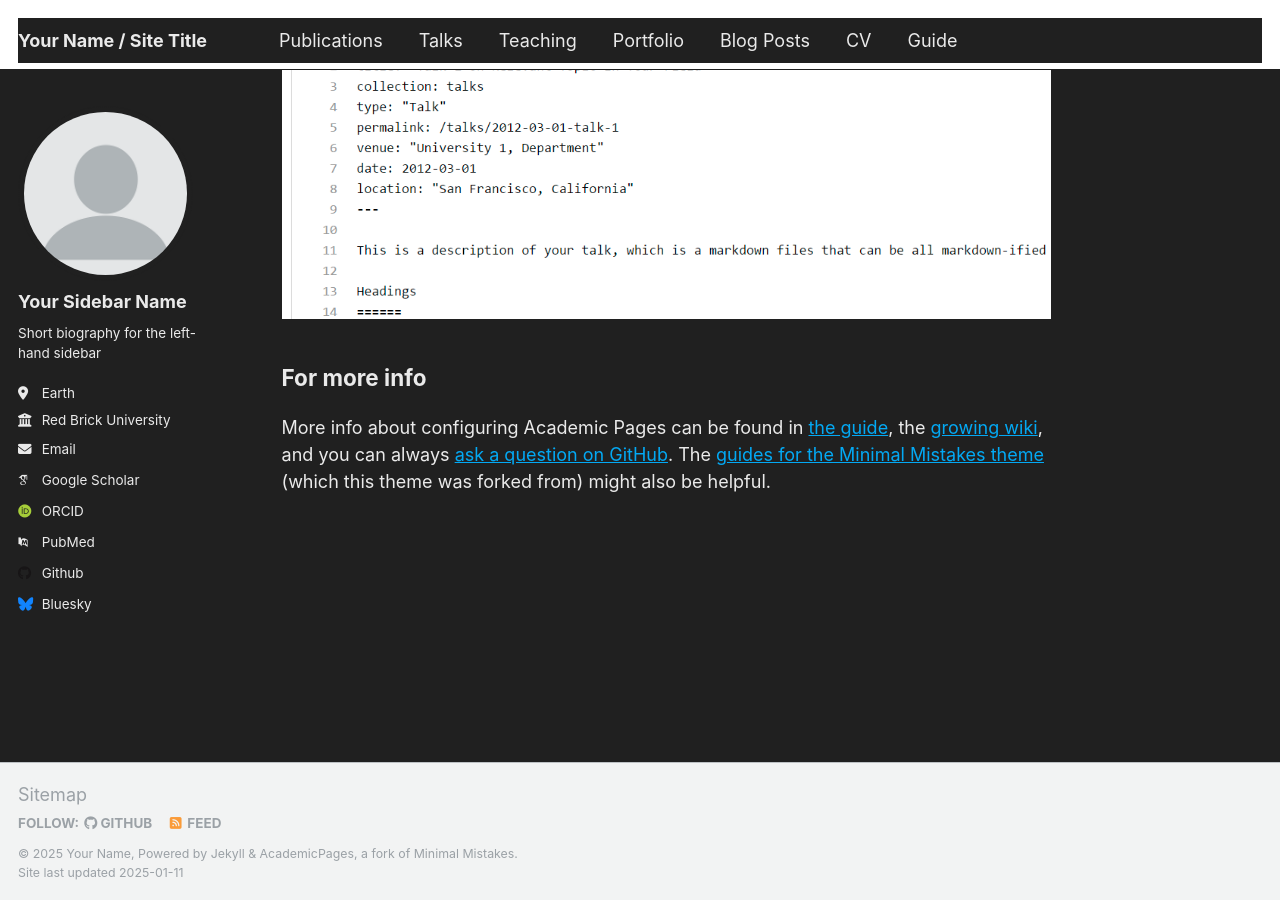
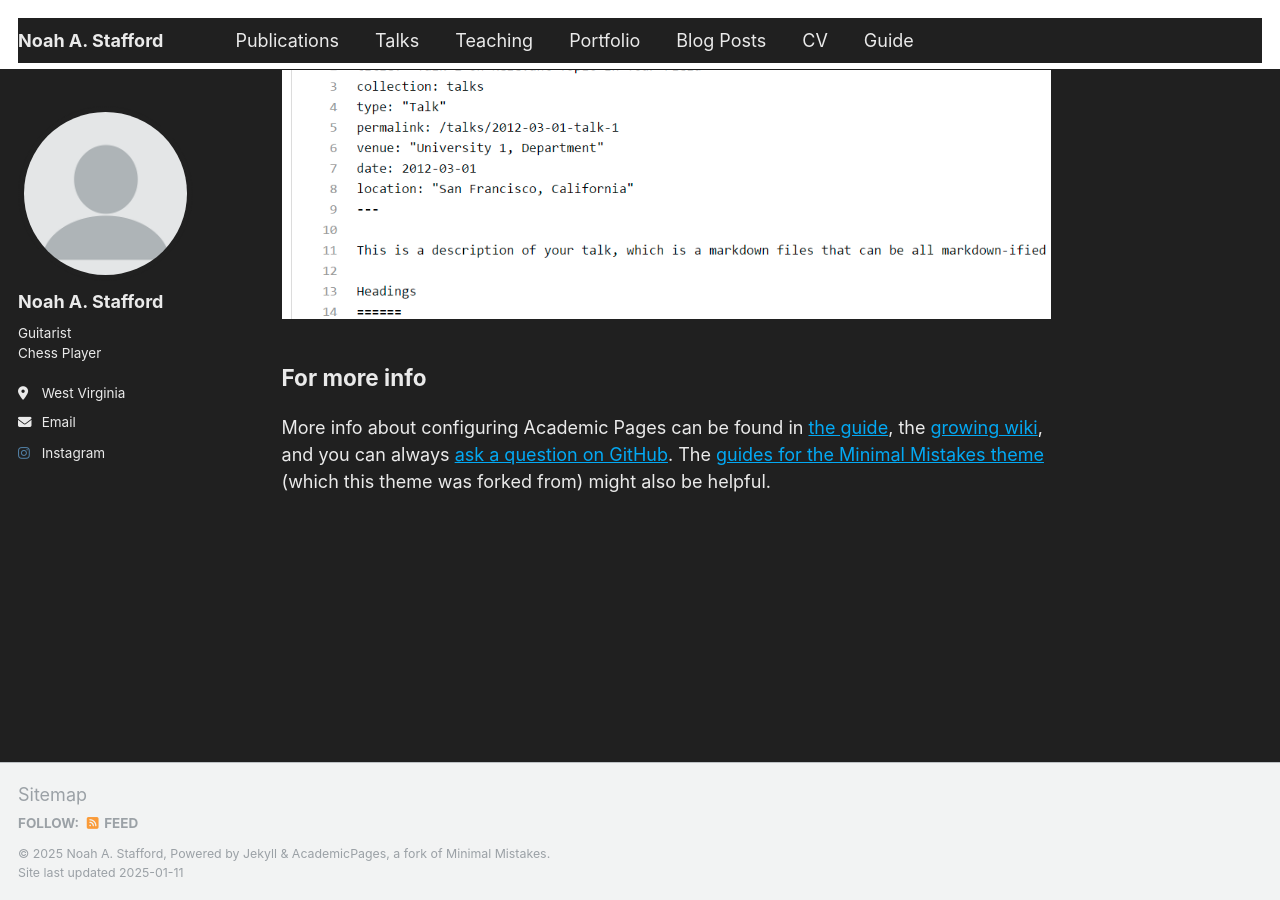
Before and after one commit to noahastafford/noahastafford.github.io, a Jekyll site: the page built from _pages/about.md, in a window 1280 px wide and 900 px high, scrolled down 2643 px. Built offline with Jekyll 4.4.1, drawn with Linux system fonts in a browser that asks for light colours; some web fonts are replaced.

Commit message:
Update _config.yml

```diff
--- a/_config.yml
+++ b/_config.yml
@@ -8,13 +8,13 @@
 
 # Basic Site Settings
 locale                   : "en-US"
-title                    : "Your Name / Site Title"
-title_separator          : "-"
-name                     : &name "Your Name"
-description              : &description "personal description"
-url                      : https://academicpages.github.io # the base hostname & protocol for your site e.g. "https://[your GitHub username].github.io"
+title                    : "Noah A. Stafford"
+title_separator          : "|"
+name                     : &name "Noah A. Stafford"
+description              : &description "Guitarist<br>Chess Player"
+url                      : https://noahastafford.github.io # the base hostname & protocol for your site e.g. "https://[your GitHub username].github.io"
 baseurl                  : "" # the subpath of your site, e.g. "/blog"
-repository               : "academicpages/academicpages.github.io"
+repository               : "noahastafford/noahastafford.github.io"
 
 # Site Author - The following control what appear as part of the author content on the side bar.
 #               If a field is blank the icon and link will not appear, otherwise it will be shown.
@@ -22,21 +22,21 @@ repository               : "academicpages/academicpages.github.io"
 author:
   # Biographic information
   avatar           : "profile.png"
-  name             : "Your Sidebar Name"
+  name             : "Noah A. Stafford"
   pronouns         : # example: "she/her"
-  bio              : "Short biography for the left-hand sidebar"
-  location         : "Earth"
-  employer         : "Red Brick University"
+  bio              : "Guitarist<br>Chess Player"
+  location         : "West Virginia"
+  employer         : #"Red Brick University"
   uri              : # URL
-  email            : "none@example.org"
+  email            : "noahastafford@gmail.com"
 
   # Academic websites
   arxiv            : # URL - Update with the correct link to your profile
-  googlescholar    : "https://scholar.google.com/citations?user=PS_CX0AAAAAJ"
+  googlescholar    : #"https://scholar.google.com/citations?user=PS_CX0AAAAAJ"
   impactstory      : # URL
-  orcid            : "http://orcid.org/yourorcidurl"
+  orcid            : #"http://orcid.org/yourorcidurl"
   semantic         : # URL
-  pubmed           : "https://www.ncbi.nlm.nih.gov/pubmed/?term=john+snow"
+  pubmed           : #"https://www.ncbi.nlm.nih.gov/pubmed/?term=john+snow"
   researchgate     : # URL
   scopus           : # URL
 
@@ -44,19 +44,19 @@ author:
   bitbucket        : # Username - Update with your username on the site
   codepen          : # Username
   dribbble         : # Username
-  github           : "academicpages"
+  github           : # "academicpages"
   kaggle           : # Username
   stackoverflow    : # User number or user number and name (i.e., use "1" or "1/jeff-atwood")
 
   # Social media
-  bluesky          : "bsky.app" # Replace this with you Bluesky username
+  bluesky          : # "bsky.app" # Replace this with you Bluesky username
   facebook         : # Username
   flickr           : # Username
   foursquare       : # Username
   goodreads        : # Username
   google_plus      : # Username
   keybase          : # Username
-  instagram        : # Username
+  instagram        : "noahastafford"
   lastfm           : # Username
   linkedin         : # Username
   mastodon         : # URL
```
